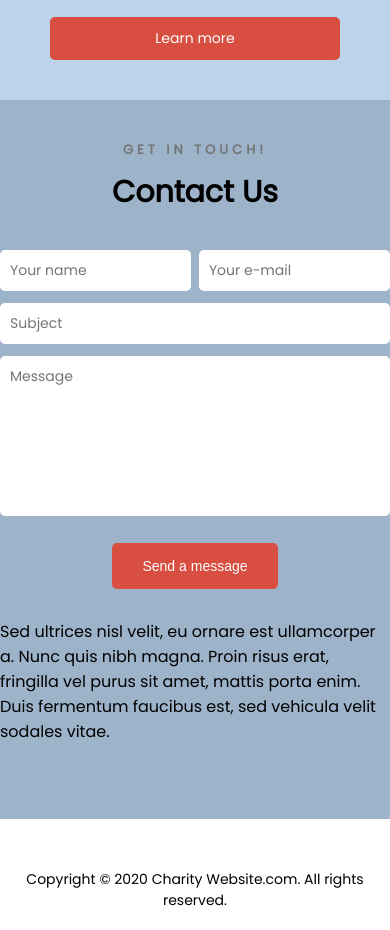
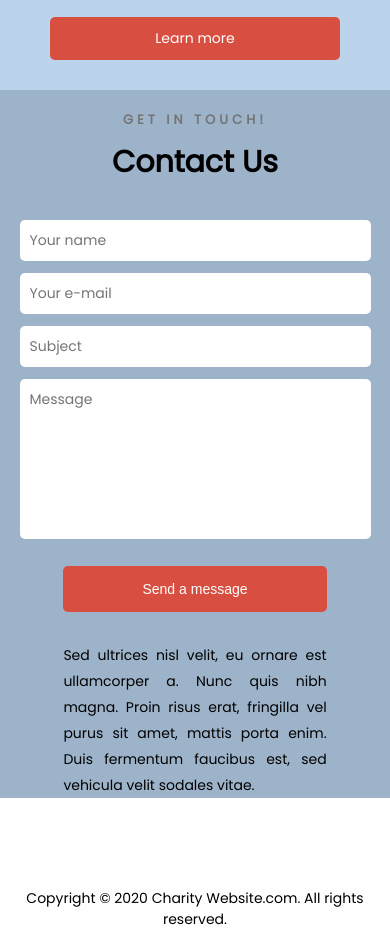
Before and after one commit to rick99gtp/stiner_charity, a plain HTML site: page index.html in a window 390 px wide. Shown: the part 2676-3606 px from the top of the page. Drawn offline with Linux system fonts and the light colour scheme.

Commit message:
Finishing up

```diff
--- a/css/style.scss
+++ b/css/style.scss
@@ -21,6 +21,7 @@ html {
 
 body {
     background-color: #fff;
+    position: relative;
 }
 
 .hero {
@@ -442,6 +443,7 @@ body {
 }
 
 @media screen and (max-width: 680px) {
+
     .hero {
         background-position: 56%;
         background-size: 250% 100%;
@@ -542,7 +544,7 @@ body {
         display: block;
         justify-content: none;
         align-items: none;
-        padding-bottom: 90px;
+        padding-bottom: 40px;
 
         .how-inner {
             width: 100%;
@@ -609,58 +611,30 @@ body {
     .contact-us {
         position: relative;
         background-color: rgb(157, 179, 201);
-        display: flex;
+        display: block;
         justify-content: center;
         align-items: center;
         opacity: 0;
         transition: 1s ease-in-out;
 
         .contact-us-inner {
-            width: 100%;
+            width: 90%;
             margin: 40px auto;
-
-            h2 {
-                text-align: center;
-                letter-spacing: 4px;
-                font-size: 13px;
-                text-transform: uppercase;
-                color: #747474;
-            }
+            padding-top: 20px;
 
             h3 {
-                text-align: center;
                 font-size: 30px;
-                margin: 10px 0;
-                font-weight: bold;
             }
 
             form {
-                margin: 35px 0;
+                // margin: 20px 0;
 
                 input[type="text"], input[type="email"] {
-                    // line-height: 40px;
-                    outline: none;
-                    border: none;
-                    border-color: #fff;
-                    font-size: 14px;
-                    margin-bottom: 12px;
-                    padding: 10px;
-                    font-family: 'Poppins', sans-serif;
-                    border-radius: 5px;
+                    width: 100%;
                 }
 
                 input[type="submit"] {
-                    outline: none;
-                    border: none;
-                    background-color: #D84E41;
-                    color: #fff;
-                    padding: 15px 30px;
-                    display: block;
-                    margin: 20px auto 30px auto;
-                    cursor: pointer;
-                    border-radius: 5px;
-                    font-size: 14px;
-                    transition: background-color .3s ease-in-out;
+                    width: 75%;
 
                     &:hover {
                         background-color: rgb(168, 61, 51);
@@ -672,13 +646,14 @@ body {
                 }
 
                 .name-email {
-                    display: flex;
-                    justify-content: space-between;
+                    display: block;
+                    justify-content: none;
+                    width: 100%;
 
                     .name, .email {
-                        display: flex;
-                        flex-direction: column;
-                        width: 49%;
+                        display: block;
+                        flex-direction: none;
+                        width: 100%;
                     }
                 }
 
@@ -703,6 +678,19 @@ body {
                     }
                 }
             }
+
+            p {
+                font-size: 14px;
+                line-height: 26px;
+                text-align: justify;
+                width: 75%;
+                margin: 0 auto;
+            }
         }
     }
+
+    .copyright {
+        text-align: center;
+        font-size: 14px;
+    }
 }
```
Also changed, not shown: index.html (+1 -0 lines), css/style.css, 1 other file.
